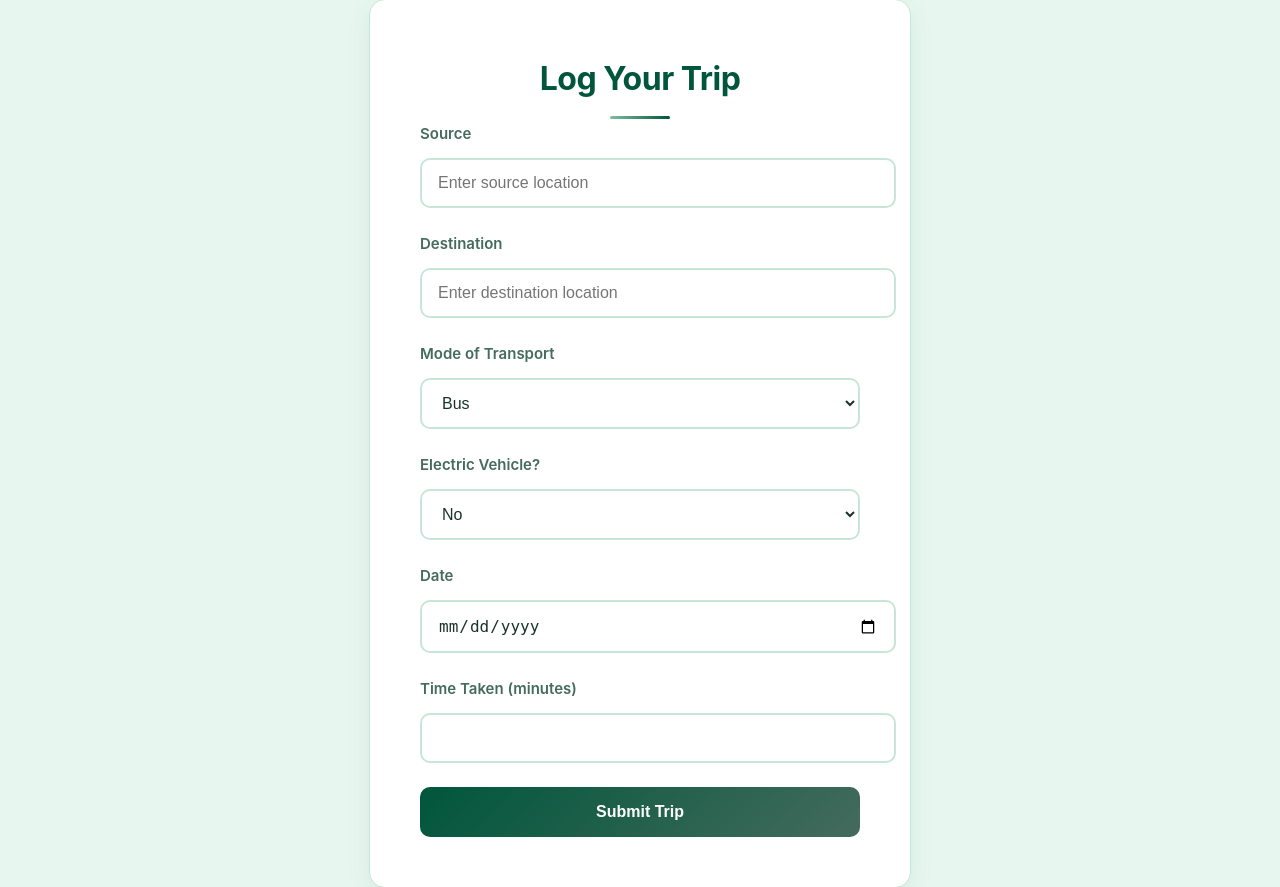
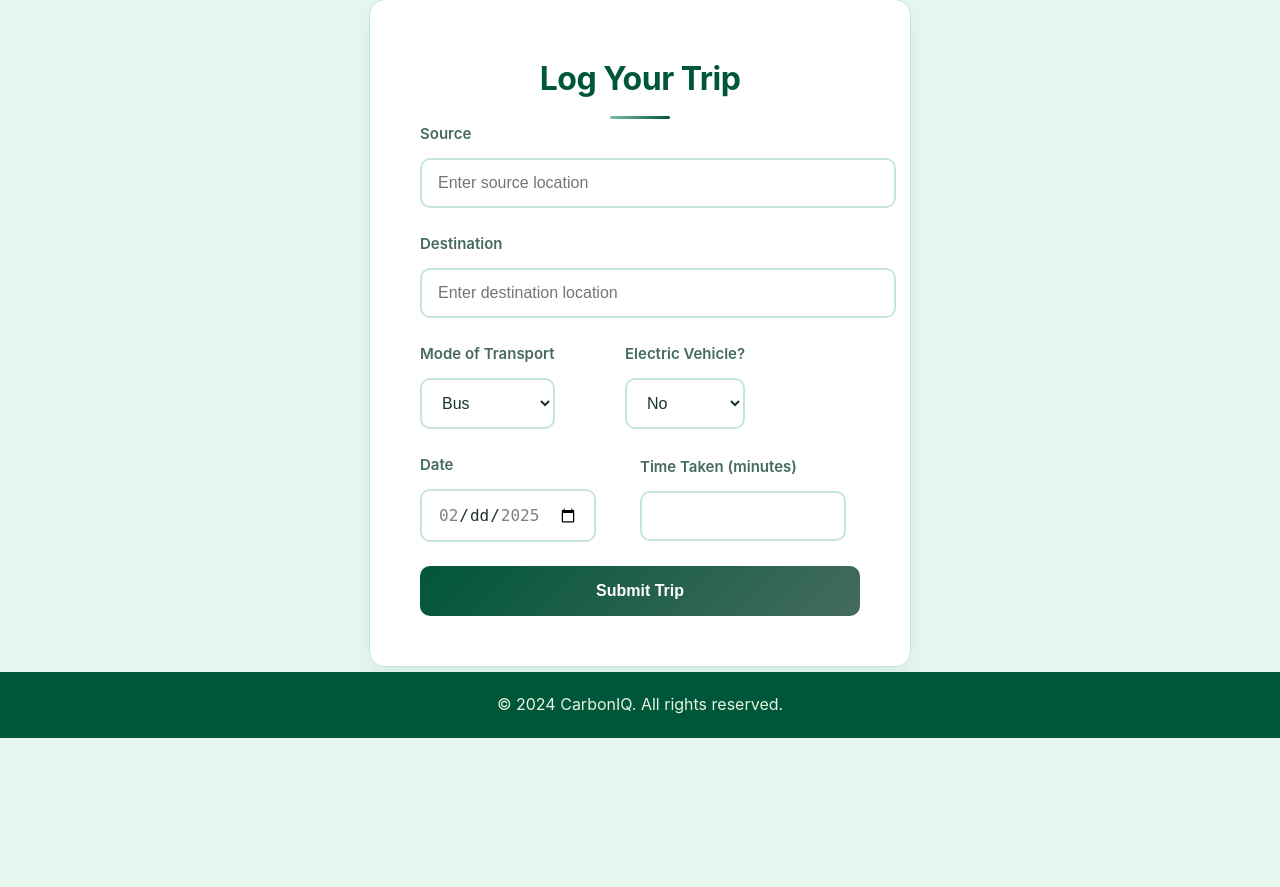
Before and after one commit to Mayank-711/CarbonIQ_Django, a Django app: page /homepage/ in a window 1280 px wide. Shown: the part 120-1007 px from the top of the page. After the commit the page ends 858 px from the top, so only its background shows below. Run offline with Django 5.2, Linux system fonts and the light colour scheme; some libraries are stand-ins or nearby versions.

Commit message:
fixed input. form, date, and control

```diff
--- a/static/css/homepage.css
+++ b/static/css/homepage.css
@@ -104,14 +104,20 @@
             margin: 0;
             border: 2px solid #c8e6d7;
             border-radius: 10px;
+
             max-height: 200px;
             overflow-y: auto;
             display: none;
             position: absolute;
-    width: calc(100% - 40px);
+            width: 100%; /* Make width exactly same as input */
             background-color: #ffffff;
             z-index: 1000;
             box-shadow: 0 8px 24px rgba(0, 86, 59, 0.12);
+        }
+
+        .autocomplete-container {
+            position: relative; /* Ensures dropdown aligns with input */
+            width: 100%;
         }
 
         .autocomplete-results li {
@@ -120,6 +126,8 @@
             transition: all 0.3s ease;
             color: #446b5d;
             border-bottom: 1px solid #e7f7ef;
+            width: 100%; /* Ensures list items are full width */
+            box-sizing: border-box; /* Prevents overflow */
         }
 
         .autocomplete-results li:last-child {
@@ -130,6 +138,7 @@
             background-color: #f8fbfa;
             color: #00563B;
         }
+
 
         /* Button */
         button {
@@ -232,3 +241,29 @@
                 transform: rotate(360deg);
             }
         }
+        .flex-container {
+            display: flex;
+            gap: 70px;
+        }
+
+        .flex-container select {
+            flex: 1;
+        }
+
+        .flex-container-date {
+            display: flex;
+            gap: 80px; /* More gap to avoid clashing */
+            align-items: center; /* Align fields properly */
+        }
+
+        .date-input {
+            width:140px;
+        }
+
+        .time-input {
+            width: 170px; /* Restrict width of Time Taken */
+        }
+
+        .time-input input {
+            width: 100%; /* Ensure input fills the div */
+        }
--- a/templates/mainapp/homepage.html
+++ b/templates/mainapp/homepage.html
@@ -4,6 +4,10 @@
 
 {% block extra_head %}
     <link rel="stylesheet" href="{% static 'css/homepage.css' %}">
+    <style>
+
+
+    </style>
 {% endblock %}
 
 {% block content %}
@@ -14,18 +18,25 @@
                     <h2>Log Your Trip</h2>
                     <form id="trip-form" action="{% url "log_trip" %}" method="post">
                         {% csrf_token %}
-                        <label for="source">Source</label>
+                        <div class="autocomplete-container">
+                            <label for="destination">Source</label>
                             <input type="text" id="source-input" name="source" placeholder="Enter source location" required />
                             <ul id="source-results" class="autocomplete-results"></ul>
+                        </div>
                         <input type="hidden" id="source-lat" name="source_lat">
                         <input type="hidden" id="source-lng" name="source_lng">
 
+                        <div class="autocomplete-container">
                             <label for="destination">Destination</label>
                             <input type="text" id="destination-input" name="destination" placeholder="Enter destination location" required />
                             <ul id="destination-results" class="autocomplete-results"></ul>
+                        </div>
+
                         <input type="hidden" id="dest-lat" name="dest_lat">
                         <input type="hidden" id="dest-lng" name="dest_lng">
 
+                        <div class="flex-container">
+                            <div>
                                 <label for="mode-of-transport">Mode of Transport</label>
                                 <select id="mode-of-transport" name="mode_of_transport" required>
                                     <option value="bus">Bus</option>
@@ -38,15 +49,27 @@
                                     <option value="rickshaw">Rickshaw</option>
                                     <option value="scooter">Scooter</option>
                                 </select>
+                            </div>
+                            <div>
                                 <label for="electric-vehicle">Electric Vehicle?</label>
                                 <select id="electric-vehicle" name="electric_vehicle">
                                     <option value="No">No</option>
                                     <option value="Yes">Yes</option>
                                 </select>
+                            </div>
+                        </div>
+
+                        <div class="flex-container-date">
+                            <div class="date-input">
                                 <label for="date">Date</label>
                                 <input type="date" id="date" name="date" required />
+                            </div>
+                            <div class="time-input">
                                 <label for="time-taken">Time Taken (minutes)</label>
                                 <input type="number" id="time-taken" name="time_taken" step="1" required />
+                            </div>
+                        </div>
+
 
                              <!-- Hidden fields to capture API values -->
                     <input type="hidden" id="calculated-distance" name="calculated_distance">
@@ -160,7 +183,56 @@
     });
 });
 
+document.addEventListener('DOMContentLoaded', function () {
+    const sourceInput = document.getElementById('source-input');
+    const destInput = document.getElementById('destination-input');
+    const sourceResults = document.getElementById('source-results');
+    const destResults = document.getElementById('destination-results');
 
+    const closeAutocomplete = (event) => {
+        if (
+            !sourceInput.contains(event.target) &&
+            !sourceResults.contains(event.target)
+        ) {
+            sourceResults.style.display = 'none';
+        }
+
+        if (
+            !destInput.contains(event.target) &&
+            !destResults.contains(event.target)
+        ) {
+            destResults.style.display = 'none';
+        }
+    };
+
+    document.addEventListener('click', closeAutocomplete);
+
+    // Prevent click inside the list from closing it immediately
+    sourceResults.addEventListener('click', (event) => event.stopPropagation());
+    destResults.addEventListener('click', (event) => event.stopPropagation());
+});
+
+document.addEventListener("DOMContentLoaded", function () {
+    const dateInput = document.getElementById("date");
+
+    function setAllowedDates() {
+        const today = new Date();
+        const yesterday = new Date();
+        const dayBeforeYesterday = new Date();
+
+        yesterday.setDate(today.getDate() - 1);
+        dayBeforeYesterday.setDate(today.getDate() - 2);
+
+        // Format YYYY-MM-DD
+        const maxDate = today.toISOString().split("T")[0];
+        const minDate = dayBeforeYesterday.toISOString().split("T")[0];
+
+        dateInput.setAttribute("min", minDate);
+        dateInput.setAttribute("max", maxDate);
+    }
+
+    setAllowedDates();
+});
 
 </script>
 {% endblock %}
```
Lines whose indentation alone changed are shown as unchanged.
